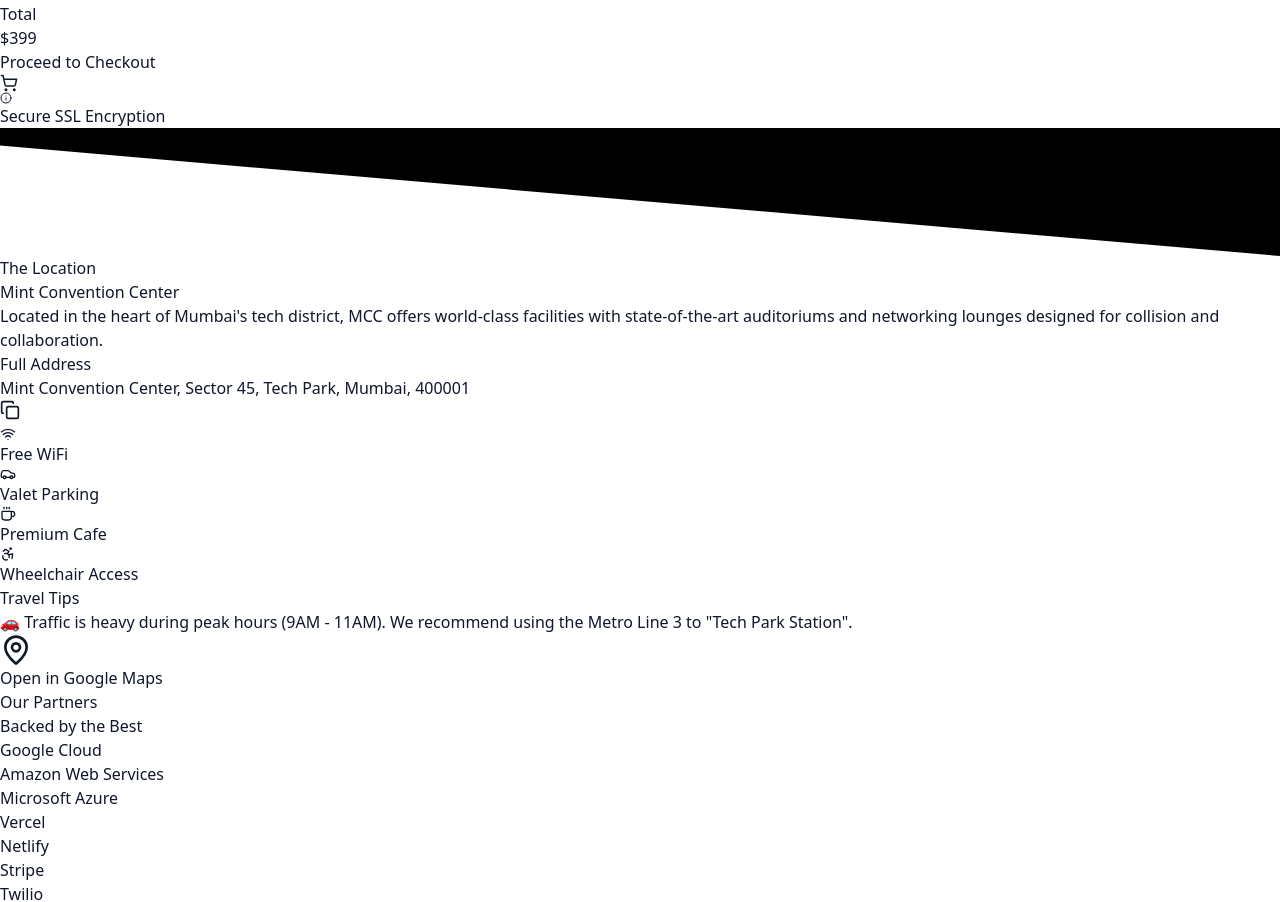
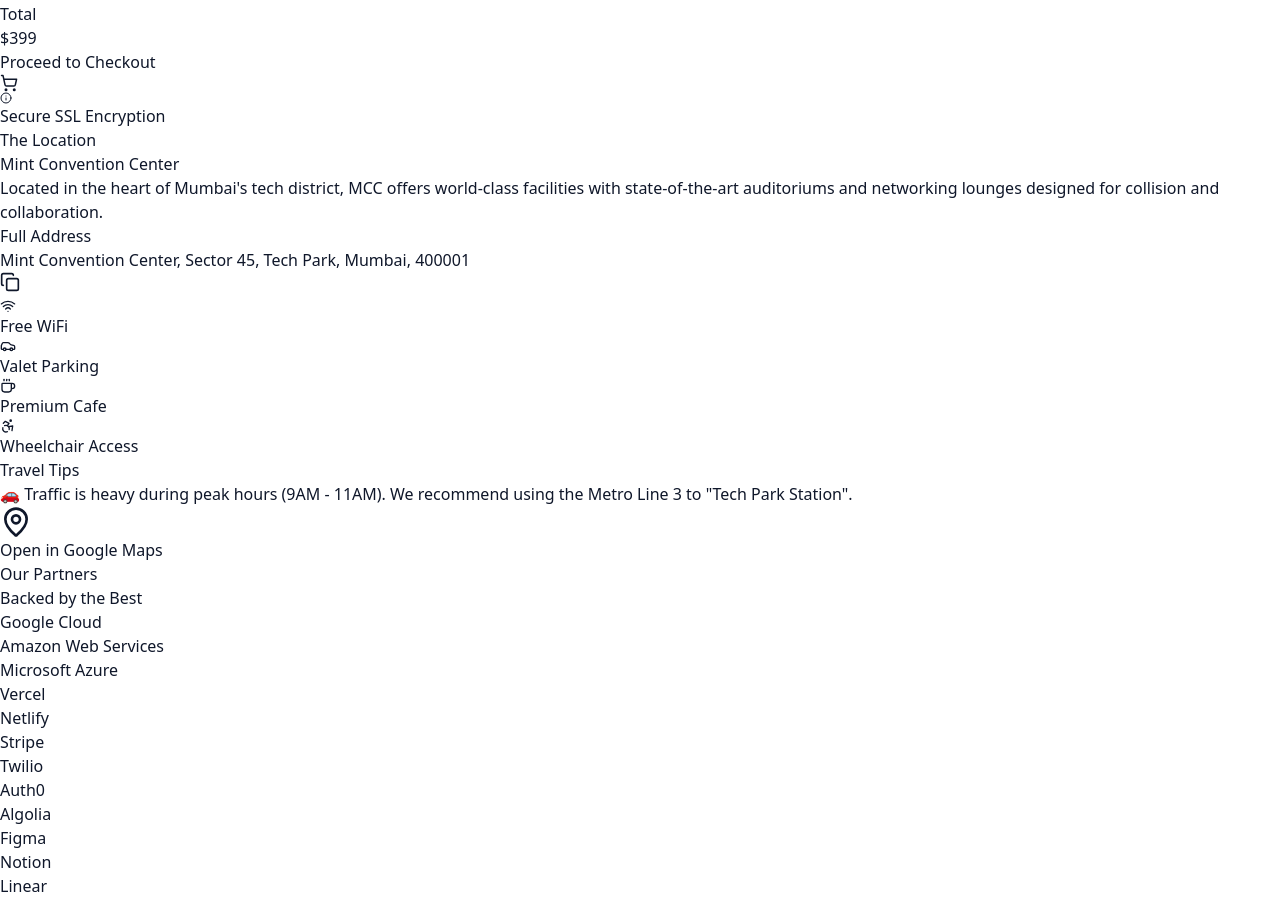
Before and after one commit to kaustubhhhh7/PageMint, a React (Vite) app: page /ui/06 in a window 1280 px wide. Shown: the part 5260-6162 px from the top of the page. Built offline with nearby package versions, Linux system fonts and the light colour scheme; grey boxes are pictures that could not be loaded.

Commit message:
fix: remove diagonal divider from venue section

```diff
--- a/src/components/ui06/UI06Venue.jsx
+++ b/src/components/ui06/UI06Venue.jsx
@@ -13,12 +13,6 @@
 
     return (
         <section id="venue" className="py-24 bg-slate-50 relative overflow-hidden">
-            {/* Diagonal Divider Top */}
-            <div className="absolute top-0 left-0 w-full overflow-hidden leading-none rotate-180">
-                <svg className="relative block w-[calc(100%+1.3px)] h-[50px]" data-name="Layer 1" xmlns="http://www.w3.org/2000/svg" viewBox="0 0 1200 120" preserveAspectRatio="none">
-                    <path d="M1200 120L0 16.48 0 0 1200 0 1200 120z" className="fill-slate-900"></path>
-                </svg>
-            </div>
 
             <div className="max-w-7xl mx-auto px-6 grid lg:grid-cols-2 gap-12 items-center mt-12">
                 <div className="space-y-8">
```
